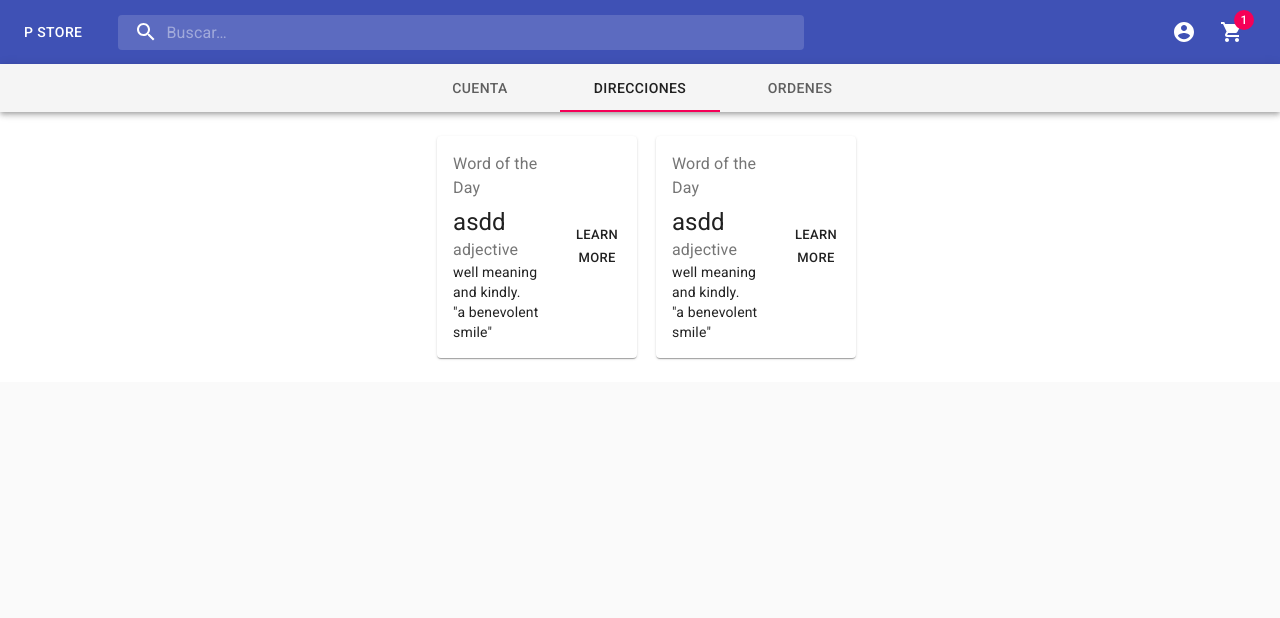
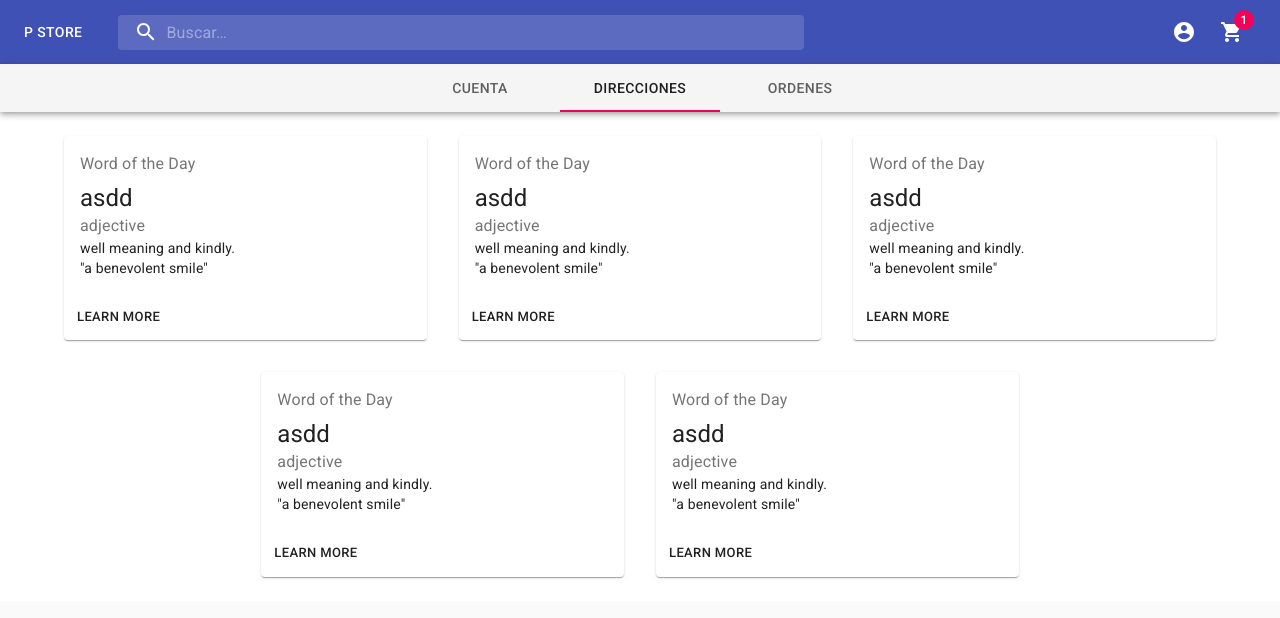
Before and after one commit to juanmgsierra/template-shop, a Next.js app: page /account in a window 1280 px wide. Both pictures are taken after a click on the tab "DIRECCIONES". Shown: the top 618 px of the page. Built offline with nearby package versions, Linux system fonts and the light colour scheme; no server answers.

Commit message:
account order address

```diff
--- a/pages/account.js
+++ b/pages/account.js
@@ -1,29 +1,15 @@
 import { useState } from 'react';
 import Header from "../layout/header";
-import { makeStyles } from '@material-ui/core/styles';
-import Tab from '@material-ui/core/Tab';
-import TabContext from '@material-ui/lab/TabContext';
-import TabList from '@material-ui/lab/TabList';
-import TabPanel from '@material-ui/lab/TabPanel'
-import AppBar from '@material-ui/core/AppBar';
-import TextField from '@material-ui/core/TextField';
-import Button from '@material-ui/core/Button';
-import Grid from '@material-ui/core/Grid';
+import { TabContext, TabList, TabPanel } from '@material-ui/lab';
+import { AppBar, TextField, Button, Grid, Card, CardActions, CardContent, makeStyles, Typography, Tab } from '@material-ui/core';
 import { useSelector, useDispatch } from 'react-redux';
-import Card from '@material-ui/core/Card';
-import CardActions from '@material-ui/core/CardActions';
-import CardContent from '@material-ui/core/CardContent';
-import Typography from '@material-ui/core/Typography';
 import { SESSION_REQUEST } from '../src/constants/actions-types'
 
 
 const useStyles = makeStyles((theme) => ({
     root: {
-        //flexGrow: 1,
         width: '100%',
         backgroundColor: theme.palette.background.paper,
-        //height: 600,
-        display: 'flex',
         flexDirection: 'column',
         alignItems: 'center',
     },
@@ -38,8 +24,8 @@ const useStyles = makeStyles((theme) => ({
         margin: theme.spacing(3, 0, 2),
     },
     card: {
-        minWidth: 200,
-        display: 'flex',
+        //Width: 20,
+        //display: 'flex',
     },
     gridContainer: {
         paddingLeft: "40px",
@@ -54,7 +40,7 @@ export default function Account() {
     const [value, setValue] = useState("1");
     const [usuario, setUsuario] = useState(user)
 
-    const array = [1, 2, 3];
+    const array = [1, 2, 3,4,5];
     const handleChange = (event, newValue) => {
         setValue(newValue);
     };
@@ -89,6 +75,7 @@ export default function Account() {
                         </TabList>
                     </AppBar>
                     <TabPanel value="1">
+                        <div style={{ margin: 'auto', maxWidth: 600 }}>
                             <form className={classes.form} noValidate>
                                 <Grid container spacing={1}>
                                     <TextField
@@ -141,6 +128,7 @@ export default function Account() {
                                 </Button>
                                 </Grid>
                             </form>
+                        </div>
                     </TabPanel>
                     <TabPanel value="2">
                         <Grid
@@ -149,7 +137,8 @@ export default function Account() {
                             className={classes.gridContainer}
                             justify="center"
                         >
-                            <Grid item xs={12} sm={6} md={4}>
+                            {array.map(id => (
+                                <Grid item xs={12} sm={6} md={4} key={id} >
                                     <Card className={classes.card} >
                                         <CardContent>
                                         <Typography className={classes.title} color="textSecondary" gutterBottom>
@@ -172,29 +161,7 @@ export default function Account() {
                                         </CardActions>
                                     </Card>
                                 </Grid>
-                            <Grid item xs={12} sm={6} md={4}>
-                                <Card className={classes.card} >
-                                    <CardContent>
-                                        <Typography className={classes.title} color="textSecondary" gutterBottom>
-                                            Word of the Day
-                                    </Typography>
-                                        <Typography variant="h5" component="h2">
-                                            asdd
-                                    </Typography>
-                                        <Typography className={classes.pos} color="textSecondary">
-                                            adjective
-                                    </Typography>
-                                        <Typography variant="body2" component="p">
-                                            well meaning and kindly.
-                                    <br />
-                                            {'"a benevolent smile"'}
-                                        </Typography>
-                                    </CardContent>
-                                    <CardActions>
-                                        <Button size="small">Learn More</Button>
-                                    </CardActions>
-                                </Card>
-                            </Grid>
+                            ) )}
                         </Grid>
                     </TabPanel>
                     <TabPanel value="3">
```
Lines whose indentation alone changed are shown as unchanged.
